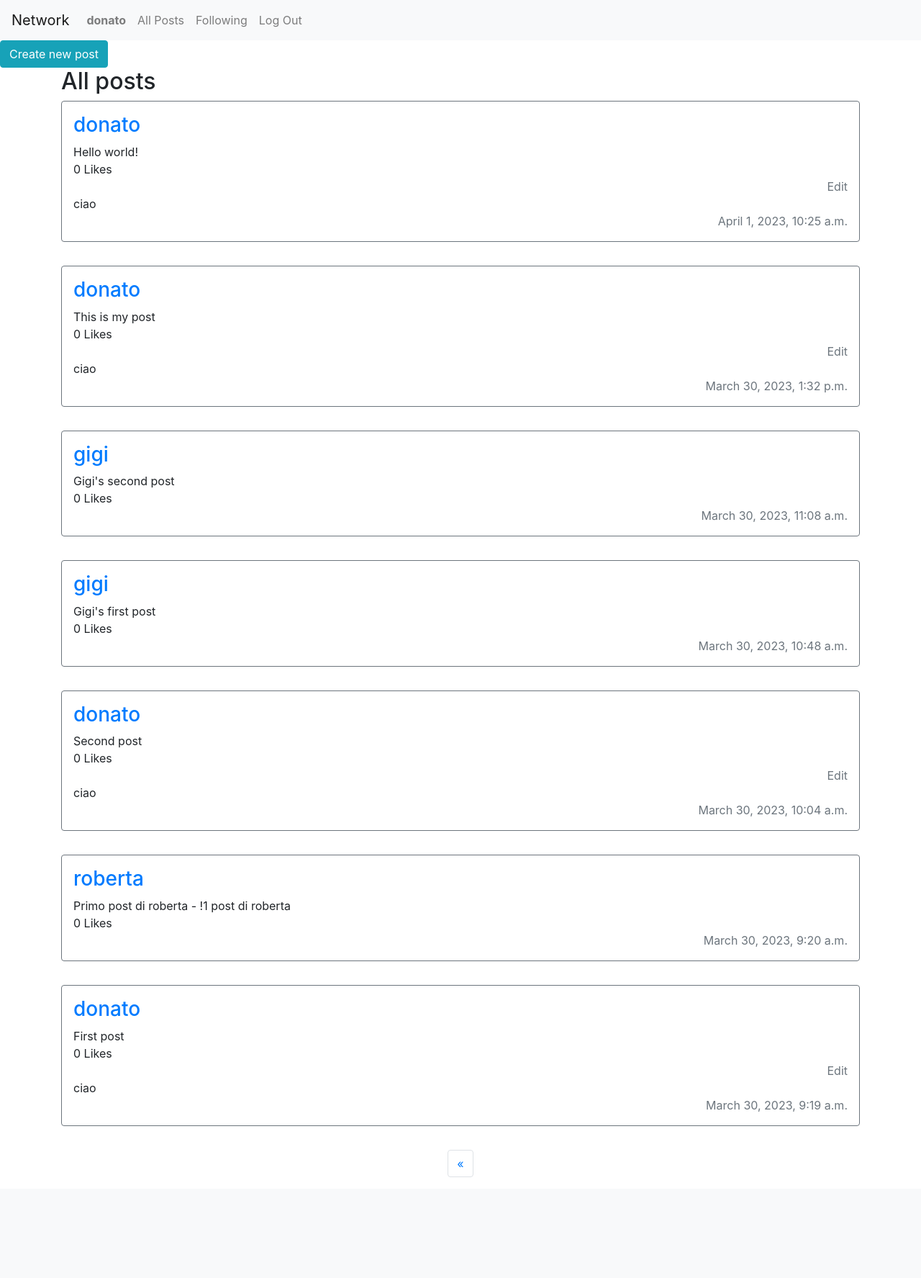
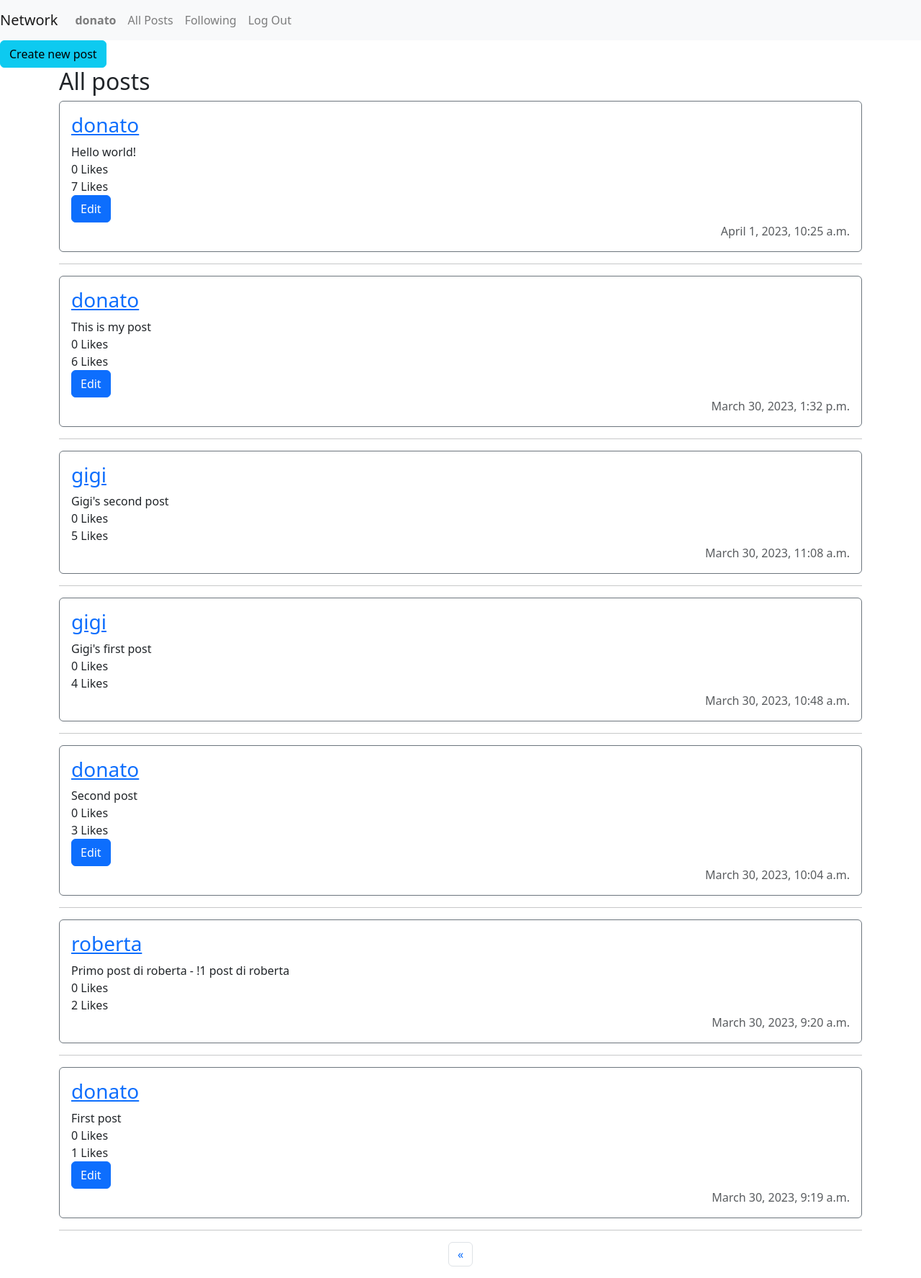
Before and after one commit to donato-casiello/network, a Django app: page /?page=2 in a window 1280 px wide. Shown: the whole page at 72% size. Before the commit the page ends 1635 px from the top, so only its background shows below. Run offline with Django 3.2, Linux system fonts and the light colour scheme; a user stored in the database is signed in; data comes from the database, SQL or seed files in the repository; both versions use the stored data as it was after the commit; some libraries are stand-ins or nearby versions.

Commit message:
Edit function

```diff
--- a/network/static/network/script.js
+++ b/network/static/network/script.js
@@ -1,6 +1,7 @@
 document.addEventListener('DOMContentLoaded', function(){
     document.querySelector('#create').addEventListener('click', showNew);
     })
+
 
 // Show the new post form
 function showNew() {
@@ -46,3 +47,21 @@
     const parts = value.split(`; ${name}=`);
     if(parts.length == 2) return parts.pop().split(';').shift();
     }
+
+function editPost(id) {
+    const textareaValue = document.getElementById(`new_content_${id}`).value;
+    const content = document.getElementById(`content_${id}`);
+    fetch(`/edit/${id}`, {
+        method : "POST",
+        headers : {"Content-type":"application/json", "X-CSRFToken":getCookie('csrftoken')},
+        body : JSON.stringify({
+            content : textareaValue,
+        })
+    })
+    .then(response => response.json())
+    .then(result => {
+        // Change the value of the content
+        content.innerHTML = result.data,
+        console.log(result)
+    })
+    }
--- a/network/templates/network/index.html
+++ b/network/templates/network/index.html
@@ -9,11 +9,10 @@
             {% csrf_token %}
             <h2>New Post</h2>
             <textarea class="form-control" placeholder="Create new post" name="new_post_content" id="" cols="30" rows="3"></textarea>
-            <input class="btn btn-primary my-3" type="submit" value="Post">
+            <input class="btn btn-primary my-3" type="submit" value="Post" name="new_post">
         </form>
     </div>
     {% endif %}
-
     <!--Other posts-->
     <div class="container d-flex flex-column" id="posts">
         <div>
@@ -22,11 +21,33 @@
         {% for post in page_obj %}
             <div class="d-flex flex-column border border-secondary rounded p-3">
                 <h3><a href="{% url 'profile' post.user_id %}">{{ post.user_id }}</a></h3>
-                <span>{{ post.content }}</span>
+                <span id="content_{{ post.id }}">{{ post.content }}</span>
                 <span>{{ post.n_likes}} Likes</span>
+                <span>{{ post.id}} Likes</span>
+                <!--Edit post-->
                 {% if user.id == post.user_id.id %}
-                    <span class="text-right text-muted">Edit</span>
-                    ciao
+                   <div>
+                        <button type="button" class="btn btn-primary" data-bs-toggle="modal" data-bs-target="#modal_edit_post_{{ post.id }}">Edit</button>
+                   </div>
+                   <!--Modal div-->
+                   <div class="modal fade" id="modal_edit_post_{{ post.id }}" tabindex="-1" aria-labelledby="modal_edit_post_{{ post.id }}Label" aria-hidden="true">
+                    <div class="modal-dialog">
+                    <div class="modal-content">
+                        <div class="modal-header">
+                        <h1 class="modal-title fs-5" id="exampleModalLabel">Edit Post</h1>
+                        <button type="button" class="btn-close" data-bs-dismiss="modal" aria-label="Close"></button>
+                        </div>
+                        <div class="modal-body">
+                          <textarea class="form-control" name="content" id="new_content_{{ post.id }}" cols="30" rows="10">{{ post.content }}</textarea>
+                        </div>
+                        <div class="modal-footer">
+                          <!-- data-bs-dismiss is used to close the modal view -->
+                        <button type="button" class="btn btn-secondary" data-bs-dismiss="modal">Close</button>
+                        <button onclick="editPost('{{ post.id}}')"  data-bs-dismiss="modal" type="button" class="btn btn-primary">Save changes</button>
+                        </div>
+                    </div>
+                    </div>
+                </div>
                 {% endif %}
                 <span class="text-right text-muted">{{ post.datetime }}</span>
             </div>
--- a/network/templates/network/layout.html
+++ b/network/templates/network/layout.html
@@ -6,6 +6,10 @@
         <meta name="viewport" content="width=device-width, initial-scale=1" />
         <title>{% block title %}Social Network{% endblock %}</title>
         <link rel="stylesheet" href="https://stackpath.bootstrapcdn.com/bootstrap/4.4.1/css/bootstrap.min.css" integrity="sha384-Vkoo8x4CGsO3+Hhxv8T/Q5PaXtkKtu6ug5TOeNV6gBiFeWPGFN9MuhOf23Q9Ifjh" crossorigin="anonymous">
+        <!-- Bootstrap link -->
+        <link href="https://cdn.jsdelivr.net/npm/bootstrap@5.3.0-alpha3/dist/css/bootstrap.min.css" rel="stylesheet" integrity="sha384-KK94CHFLLe+nY2dmCWGMq91rCGa5gtU4mk92HdvYe+M/SXH301p5ILy+dN9+nJOZ" crossorigin="anonymous">
+        <script src="https://cdn.jsdelivr.net/npm/@popperjs/core@2.11.7/dist/umd/popper.min.js" integrity="sha384-zYPOMqeu1DAVkHiLqWBUTcbYfZ8osu1Nd6Z89ify25QV9guujx43ITvfi12/QExE" crossorigin="anonymous"></script>
+        <script src="https://cdn.jsdelivr.net/npm/bootstrap@5.3.0-alpha3/dist/js/bootstrap.min.js" integrity="sha384-Y4oOpwW3duJdCWv5ly8SCFYWqFDsfob/3GkgExXKV4idmbt98QcxXYs9UoXAB7BZ" crossorigin="anonymous"></script>
         <link href="{% static 'network/styles.css' %}" rel="stylesheet">
         <script src="{% static 'network/script.js' %}"></script>
     </head>
--- a/network/urls.py
+++ b/network/urls.py
@@ -10,5 +10,6 @@
     path("register", views.register, name="register"),
     path("profile/<str:username>", views.profile, name="profile"),
     path("follow/<int:user_id>", views.follow, name="follow"),
-    path("following", views.following, name="following")
+    path("following", views.following, name="following"),
+    path("edit/<int:post_id>", views.edit, name="edit")
 ]
--- a/network/views.py
+++ b/network/views.py
@@ -144,3 +144,12 @@
         following_posts.append(new_post)
     context = {"user_log":user_log, "user_following":user_following, "following_posts":following_posts}
     return render(request, "network/following.html", context)
+
+
+def edit(request, post_id):
+    if request.method == "POST":
+        data = json.loads(request.body)
+        edited_post = Post.objects.get(pk=post_id)
+        edited_post.content = data["content"]
+        edited_post.save()
+        return JsonResponse({"message":"change succesfully", "data":data["content"]})
```
Also changed, not shown: db.sqlite3.
